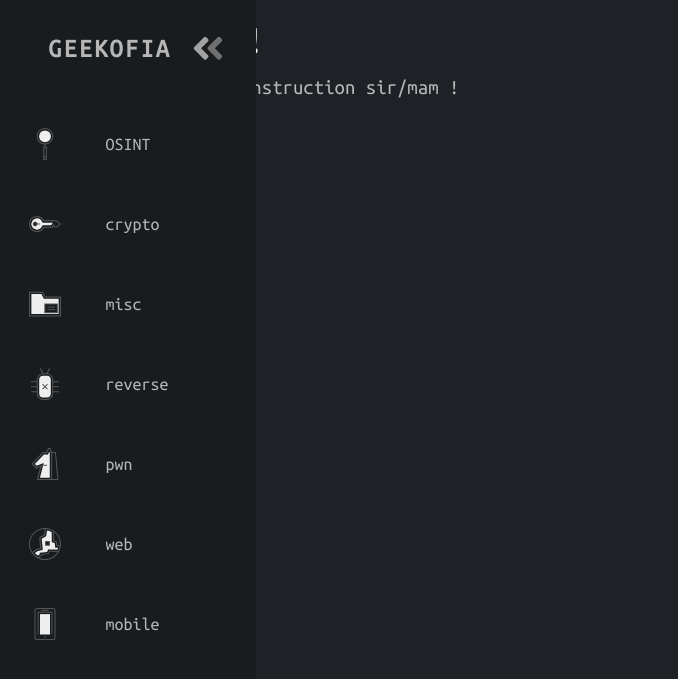
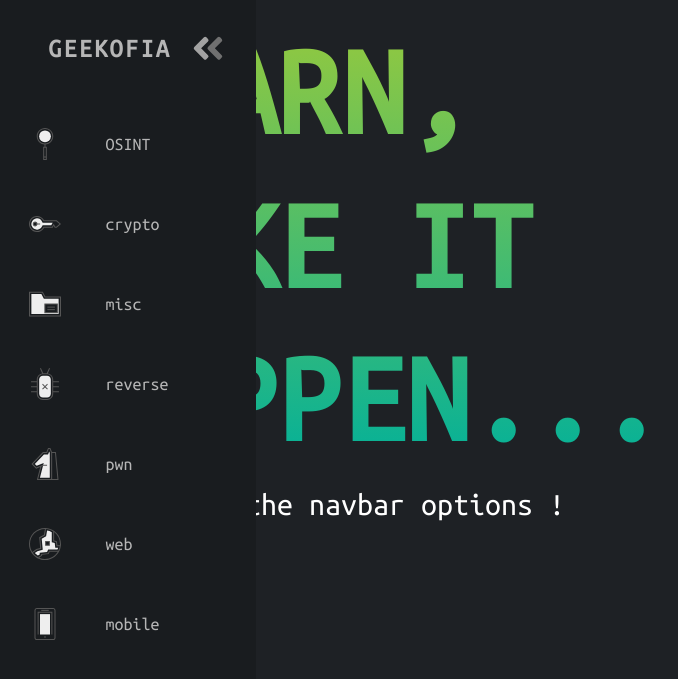
Before and after one commit to geekofia/let-us-ctf, a Jekyll site: the page built from index.html, in a window 1280 px wide. Shown: the top 679 px of the page, without its empty margins (0-678 px from the left). Built offline with Jekyll 4.4.1, drawn with Linux system fonts in a browser that asks for light colours; comment, search, counter and statistics services are not loaded.

Commit message:
Update Index Text
Signed-off-by: chankruze <chankruze@gmail.com>

```diff
--- a/assets/css/default.css
+++ b/assets/css/default.css
@@ -32,6 +32,8 @@
 
 p {
     color: var(--color-body-txt);
+    text-align: justify;
+    text-justify: inter-word;
 }
 
 .alert {
@@ -83,3 +85,21 @@
     padding: 10px;
     background: #FFFFFF;
 } */
+
+.head-slogan h1 {
+    background: -webkit-linear-gradient(#96c93d, #00b09b);
+    -webkit-background-clip: text;
+    -webkit-text-fill-color: transparent;
+    font-size: 8rem;
+    text-transform: uppercase;
+    font-weight: bold;
+    /* text-align: center; */
+}
+
+/* .head-slogan h2 {
+    color: #00FF00;
+} */
+
+.head-slogan h2::before {
+    content: "";
+}
--- a/index.html
+++ b/index.html
@@ -3,5 +3,7 @@
 title: Let Us CTF
 ---
 
-<h1>Welcome !</h1>
-<p>Site is under construction sir/mam !</p>
+<div class="head-slogan">
+    <h1>Learn,<br>make it<br>happen...</h1>
+    <h2>check out the navbar options !</h2>
+</div>
```
Also changed, not shown: _category/OSINT.md (+2 -2 lines).
